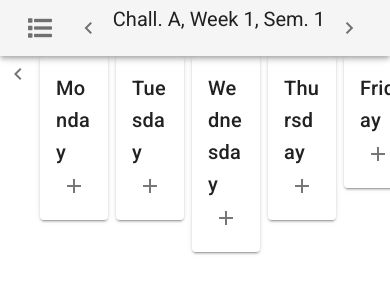
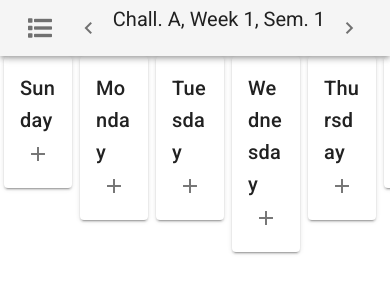
Before and after one commit to anbcodes/School_Planner, a Vue app: page / in a window 390 px wide. Shown: the top 300 px of the page. Built offline with nearby package versions, Linux system fonts and the light colour scheme.

Commit message:
removed support for mobile

```diff
--- a/src/components/Week.vue
+++ b/src/components/Week.vue
@@ -1,29 +1,13 @@
 <template>
   <v-layout centered>
     <v-spacer />
-    <v-flex hidden-md-and-up>
-      <v-spacer />
-      <v-btn icon @click="$dayHandler.moveMobileShowDayDown()">
-        <v-icon>mdi-chevron-left</v-icon>
-      </v-btn>
-    </v-flex>
     <template v-if="daysLoaded">
       <template v-for="value in $dayHandler.shownDays">
-        <v-flex
-          centered
-          v-if="value.show && !($vuetify.breakpoint.smAndDown && value.showMobile)"
-          :key="value.id"
-          mx-1
-        >
+        <v-flex centered v-if="value.show" :key="value.id" mx-1>
           <day :day="value.day" :week="week" />
         </v-flex>
       </template>
     </template>
-    <v-flex hidden-md-and-up>
-      <v-btn icon @click="$dayHandler.moveMobileShowDayUp()">
-        <v-icon>mdi-chevron-right</v-icon>
-      </v-btn>
-    </v-flex>
     <v-flex v-if="!daysLoaded" ma-5 md12>
       <v-progress-linear indeterminate height="10"></v-progress-linear>
     </v-flex>
```
Also changed, not shown: 5 other files (tests, documents, lock files or other folders).
